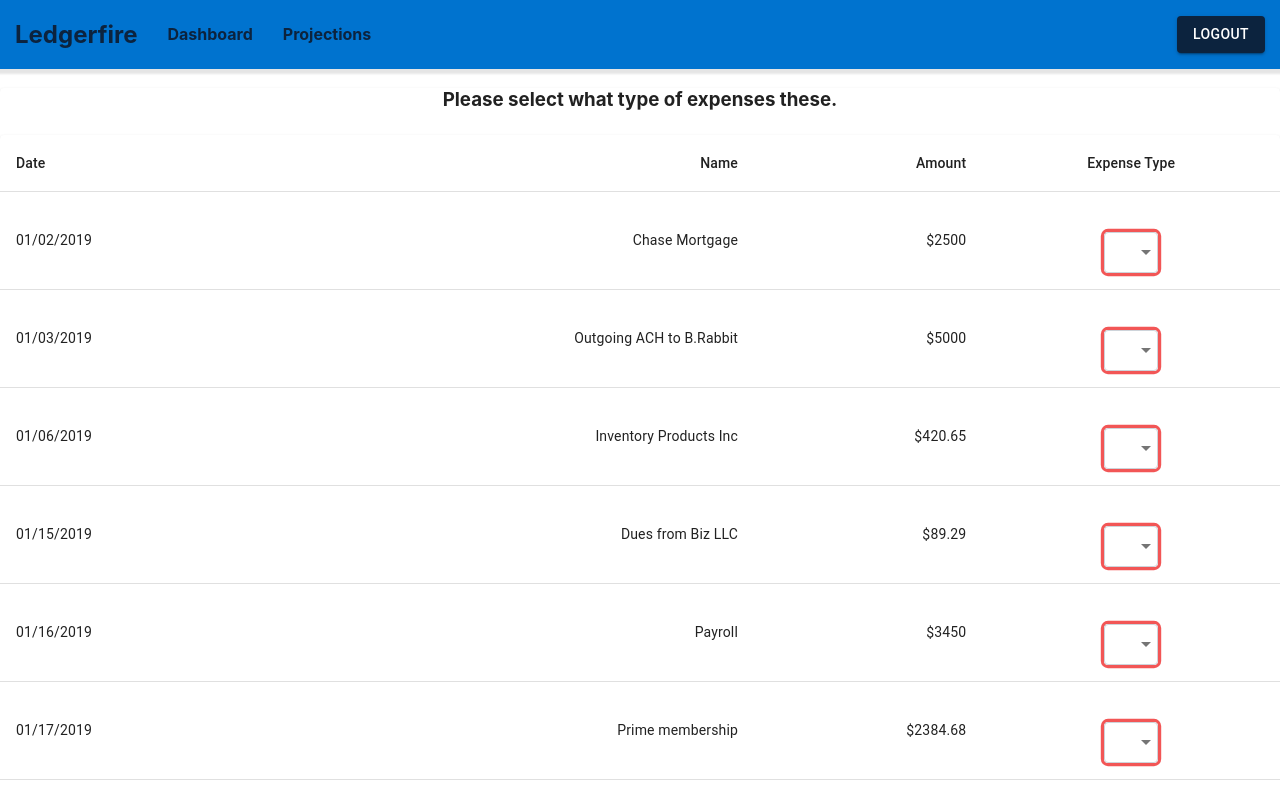
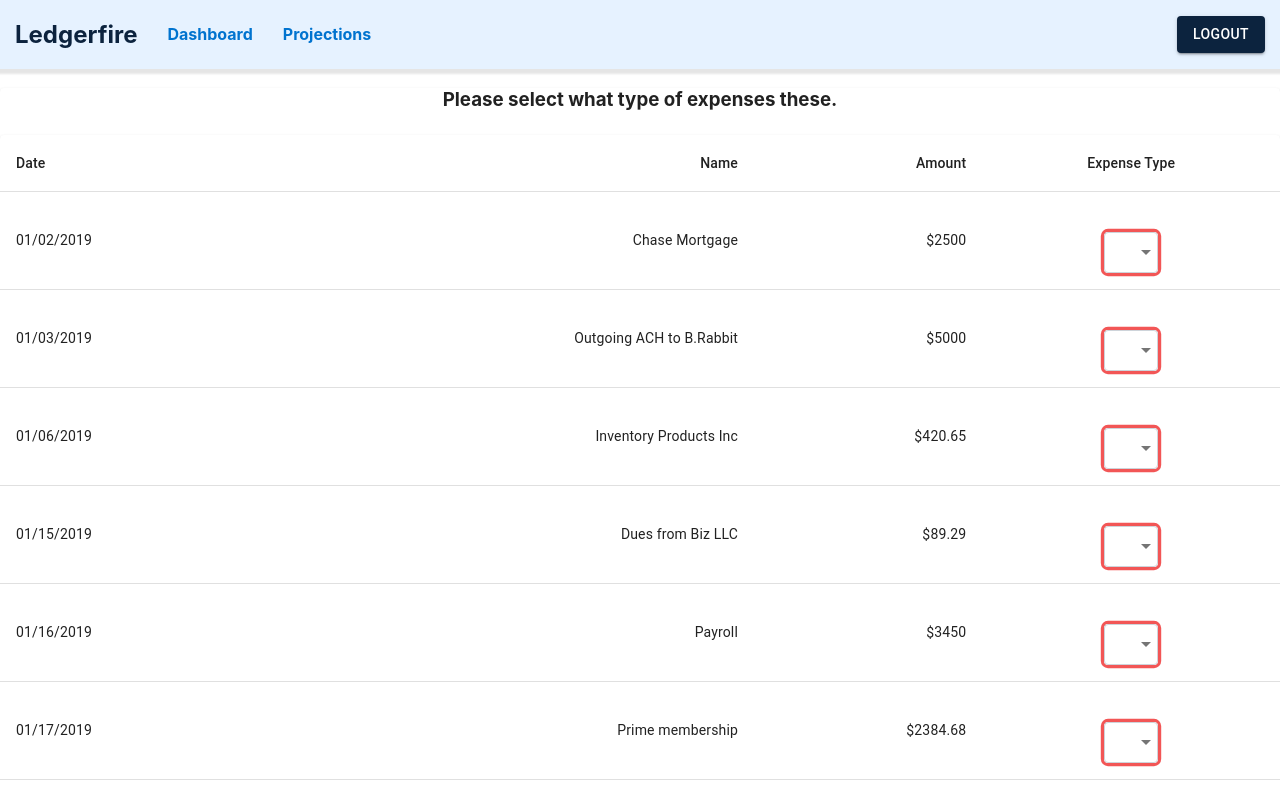
Before and after one commit to diaz4674/LedgerFire, a React (Create React App) app: page / in a window 1280 px wide. Shown: the top 800 px of the page. Built offline with nearby package versions, Linux system fonts and the light colour scheme.

Commit message:
updated nav color scheme

```diff
--- a/src/components/Navbar.js
+++ b/src/components/Navbar.js
@@ -7,7 +7,7 @@ import { connect } from "react-redux";
 const useStyles = makeStyles(theme => ({
   nav: {
     padding: "0 15px",
-    backgroundColor: "#0073cf",
+    backgroundColor: "#E6F2FF",
     boxShadow: " 0px 3px 2px 2px rgba(0,0,0,.1)",
     display: "flex",
     justifyContent: "space-between",
@@ -62,10 +62,9 @@ const useStyles = makeStyles(theme => ({
     display: "flex",
     alignItems: "center",
     margin: "o auto",
-    color: "#0c233e",
+    color: "#0073cf",
     fontSize: "1rem",
     "&:hover": {
-      color: "#0c233e",
       cursor: "pointer"
     }
   },
@@ -97,8 +96,8 @@ const useStyles = makeStyles(theme => ({
     fontWeight: "bold",
     fontSize: ".75rem",
     "&:hover": {
-      backgroundColor: "#E6F2FF",
-      color: "#0073cf"
+      backgroundColor: "#E9E9E9",
+      color: "#0c233e"
     }
     // margin: "12px 16px"
   }
```
